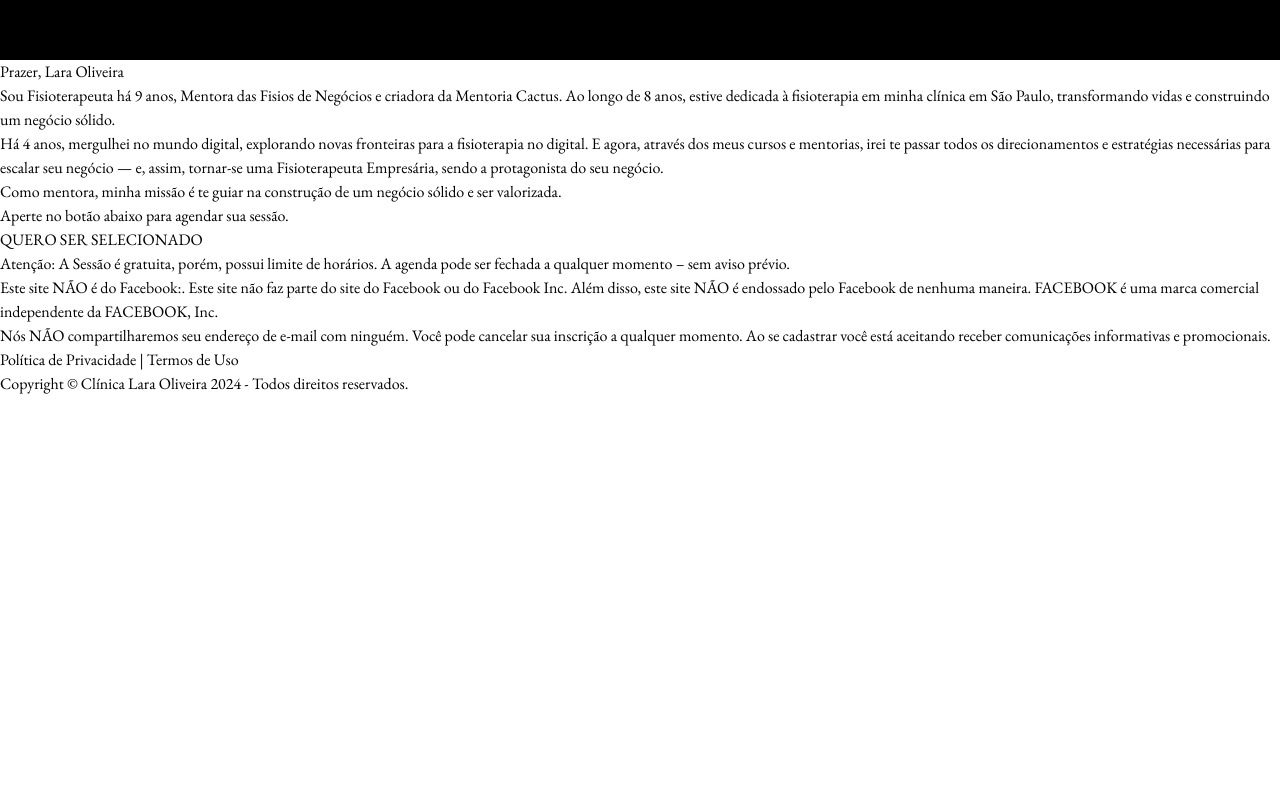
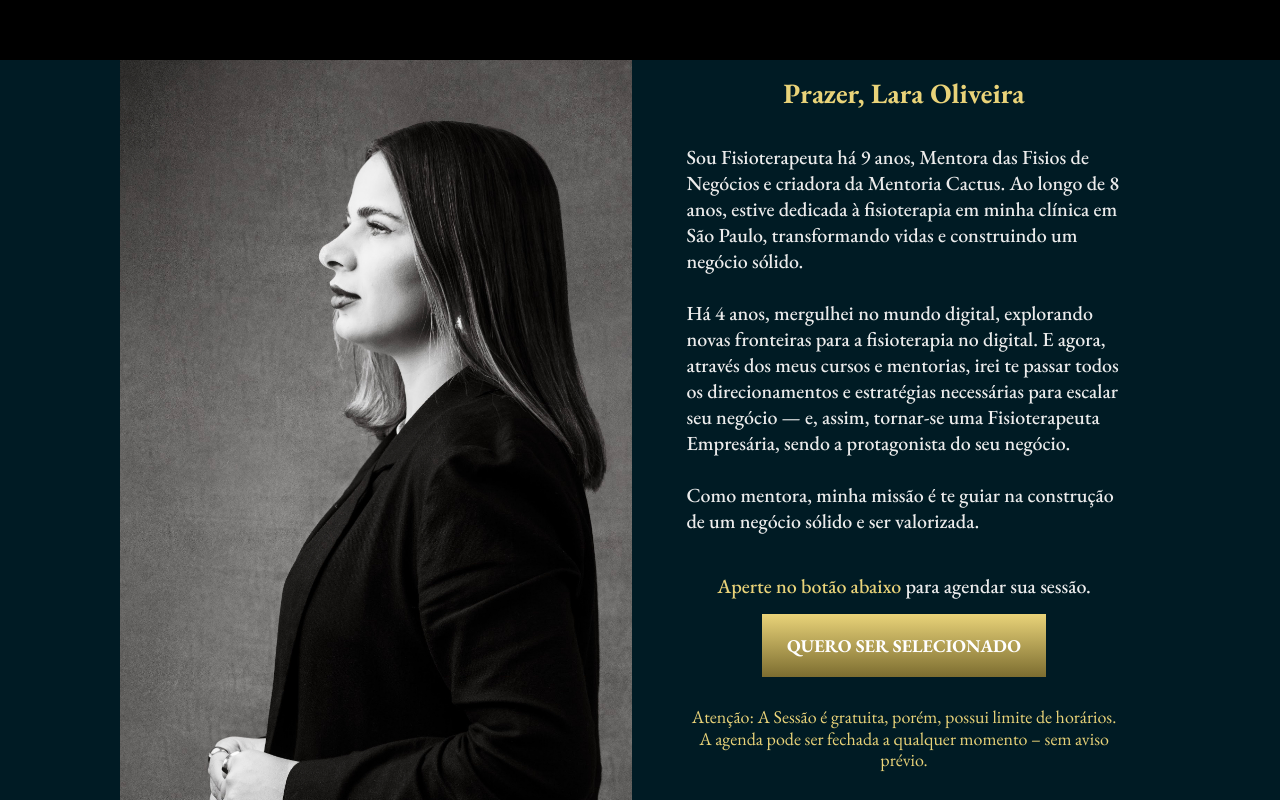
Before and after one commit to SamuelMorais030202/lp-lara, a Next.js app in the folder my-app/: page / in a window 1280 px wide. Shown: the part 2660-3460 px from the top of the page. Before the commit the page ends 3056 px from the top, so only its background shows below. Built offline with nearby package versions, Linux system fonts and the light colour scheme.

Commit message:
feat: ajustando responsividade

```diff
--- a/my-app/src/components/Benefits/benefits.module.css
+++ b/my-app/src/components/Benefits/benefits.module.css
@@ -1,6 +1,88 @@
+.beneficieCardDescktop {
+  height: 120vh;
+  background-color: #001b24;
+  display: flex;
+  flex-wrap: wrap;
+  justify-content: center;
+  gap: 16px;
+}
+
+.imageDescktop {
+  width: 40%;
+  height: 100%;
+  background-image: url('/lara02.PNG');
+  background-size: cover;
+  background-position: center;
+}
+
+.textsDescktop {
+  width: 40%;
+  height: 100%;
+  display: flex;
+  flex-direction: column;
+  align-items: center;
+}
+
+.descktopTitle {
+  margin-top: 12px;
+  font-size: 28px;
+  font-weight: 700;
+  color: rgb(233, 211, 121);
+  font-family: 'EB Garamond';
+  text-align: center;
+}
+
+.cardTexts {
+  display: flex;
+  flex-direction: column;
+  gap: 6px;
+  width: 85%;
+  margin-top: 10px;
+}
+
+.descktopText {
+  margin-top: 20px;
+  font-size: 20px;
+  line-height: 1.3;
+  font-weight: 500;
+  color: #ECECEC;
+  font-family: 'EB Garamond';
+}
+
+.descktopText span {
+  color: rgb(233, 211, 121);
+}
+
+.descktopInformations {
+  margin-top: 19px;
+  width: 85%;
+  display: flex;
+  flex-direction: column;
+  align-items: center;
+  gap: 15px;
+}
+
+.descktopButton {
+  background-image: linear-gradient(rgb(233, 211, 121), rgb(124, 109, 48));
+  color: white;
+  padding: 18px 25px 18px;
+  font-size: 18px;
+  font-weight: 700;
+  margin: auto;
+}
+
+.descktopAlert {
+  color: rgb(233, 211, 121);
+  font-family: 'EB Garamond';
+  font-size: 18px;
+  line-height: 1.2;
+  text-align: center;
+  margin-top: 14px;
+}
+
 @media only screen and (max-width: 900px) {
   .beneficieCardMobile {
-    height: 140vh;
+    height: 150vh;
     display: flex;
     flex-direction: column;
     align-items: center;
@@ -12,21 +94,23 @@
   }
 
   .beneficieCardMobileTitle {
-    margin-top: 30px;
-    font-size: 26px;
+    margin-top: 20px;
+    font-size: 28px;
     font-weight: 700;
     color: rgb(233, 211, 121);
     font-family: 'EB Garamond';
   }
 
   .sectionTexts {
-    width: 85%;
-    margin-top: 30px;
+    width: 90%;
+    margin-top: 20px;
+    padding: 5px 5px;
+    background-color: rgba(0, 0, 0, 0.425);
   }
 
   .textMobile {
     text-align: center;
-    font-weight: 500;
+    font-weight: 600;
     font-size: 21px;
     color: #ECECEC;
     margin-top: 10px;
--- a/my-app/src/components/Benefits/index.jsx
+++ b/my-app/src/components/Benefits/index.jsx
@@ -63,46 +63,50 @@ export default function Benefits() {
   }
 
   return (
-    <section>
-      <h1>Prazer, Lara Oliveira</h1>
+    <section className={style.beneficieCardDescktop}>
 
-      <div>
-          <p>
+      <div className={style.imageDescktop}>
+
+      </div>
+
+      <div className={style.textsDescktop}>
+        <h1 className={style.descktopTitle}>Prazer, Lara Oliveira</h1>
+
+        <div className={style.cardTexts}>
+          <p className={style.descktopText}>
             Sou Fisioterapeuta há 9 anos, Mentora das Fisios de Negócios
             e criadora da Mentoria Cactus. Ao longo de 8 anos, estive dedicada
             à fisioterapia em minha clínica em São Paulo, transformando vidas
             e construindo um negócio sólido.
           </p>
-      </div>
 
-      <div>
-          <p>
+          <p className={style.descktopText}>
             Há 4 anos, mergulhei no mundo digital, explorando novas fronteiras
             para a fisioterapia no digital. E agora, através dos meus cursos e
             mentorias, irei te passar todos os direcionamentos e estratégias
             necessárias para escalar seu negócio — e, assim, tornar-se uma
             Fisioterapeuta Empresária, sendo a protagonista do seu negócio.
           </p>
-      </div>
 
-      <p>
+          <p className={style.descktopText}>
             Como mentora, minha missão é  te guiar na construção de um
             negócio sólido e ser valorizada.
           </p>
+        </div>
 
+        <div className={style.descktopInformations}>
+          <p className={style.descktopText}><span>Aperte no botão abaixo</span> para agendar sua sessão.</p>
 
-      <div>
-        <p><span>Aperte no botão abaixo</span> para agendar sua sessão.</p>
-
-        <button>
+          <button className={style.descktopButton}>
             QUERO SER SELECIONADO
           </button>
 
-        <p>
+          <p className={style.descktopAlert}>
             Atenção: A Sessão é gratuita, porém, possui limite de horários.
             A agenda pode ser fechada a qualquer momento – sem aviso prévio.
           </p>
         </div>
+      </div>
     </section>
   )
 }
--- a/my-app/src/components/Footer/footer.module.css
+++ b/my-app/src/components/Footer/footer.module.css
@@ -1,3 +1,44 @@
+.footerCard {
+  background-color: black;
+  height: 60vh;
+}
+
+.footerContainerText {
+  width: 80%;
+  height: 100%;
+  display: flex;
+  flex-direction: column;
+  align-items: center;
+  justify-content: flex-end;
+  margin: auto;
+}
+
+.footerText {
+  text-align: center;
+  width: 80%;
+  font-weight: 500;
+  font-size: 18px;
+  color: #ECECEC;
+  margin-top: 10px;
+  font-family: 'EB Garamond';
+}
+
+.footerAlert {
+  color: rgb(233, 211, 121);
+  margin-top: 40px;
+  display: flex;
+  flex-direction: column;
+  align-items: center;
+  gap: 10px;
+  margin-bottom: 25px;
+}
+
+.footerAlert p {
+  text-align: center;
+  font-size: 16px;
+  font-weight: 600;
+}
+
 @media only screen and (max-width: 900px) {
   .footerCard {
     height: 85vh;
@@ -22,7 +63,7 @@
     text-align: center;
     width: 90%;
     font-weight: 500;
-    font-size: 21px;
+    font-size: 20px;
     color: #ECECEC;
     margin-top: 10px;
     font-family: 'EB Garamond';
```
Lines whose indentation alone changed are shown as unchanged.
